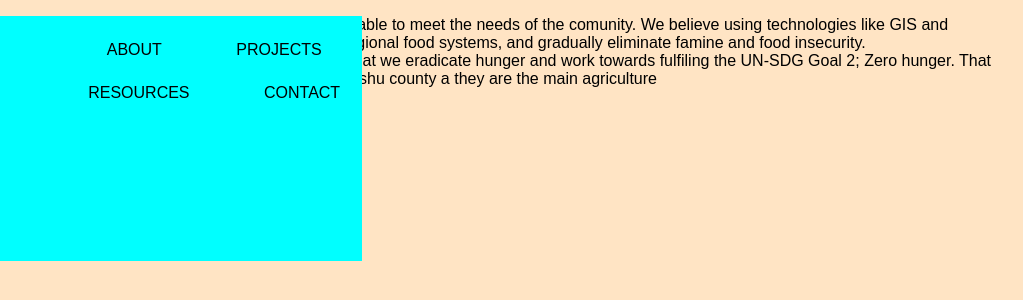
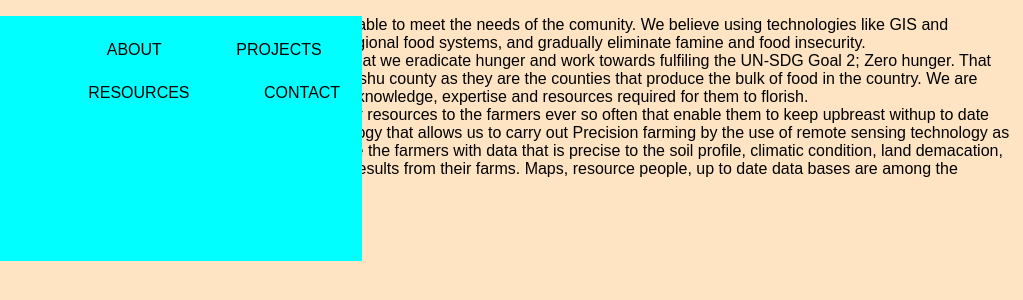
Before and after one commit to FGacheru/Shamba-Mkononi-Website, a plain HTML site: page index.html in a window 1280 px wide. Shown: the full height of the page, 257-1280 px from the left. Drawn offline with Linux system fonts and the light colour scheme.

Commit message:
add Resources paragraph

```diff
--- a/index.html
+++ b/index.html
@@ -32,12 +32,22 @@
         We work with various partners whose vision and purpose align with ours of ensuring
         that we eradicate hunger and work towards fulfiling the UN-SDG Goal 2; Zero hunger.
         That said the bulk of our projects have been in Nyeri county, Kirinyaga county and
-        Uasin Gishu county a they are the main agriculture
-
-
-
+        Uasin Gishu county as they are the counties that produce the bulk of food in the country.
+        We are however committed to expanding our boundaries and equiping more farmers with the knowledge,
+        expertise and resources required for them to florish.
             </div>
             <div class="Resources">
+        We pride ourselves in not only offering practical ways to  farm sustainably but also
+        offer resources to the farmers ever so often that enable them to keep upbreast withup to date
+        knowledge on best farming resources.
+        This is possible through the use of GIS technology that allows us to carry out Precision
+        farming by the use of remote sensing technology as ell as carrrying out suitabilty analysis.
+        The use of this technologies allows us to provide the farmers with data that is precise to the
+        soil profile, climatic condition, land demacation, metrological reports among other aspects that allow the farmers
+        to get the maximum results from their farms.
+        Maps, resource people, up to date data bases are among the resources that we offer our
+        farmers.
+
 
             </div>
             <div class="Contact">
```
